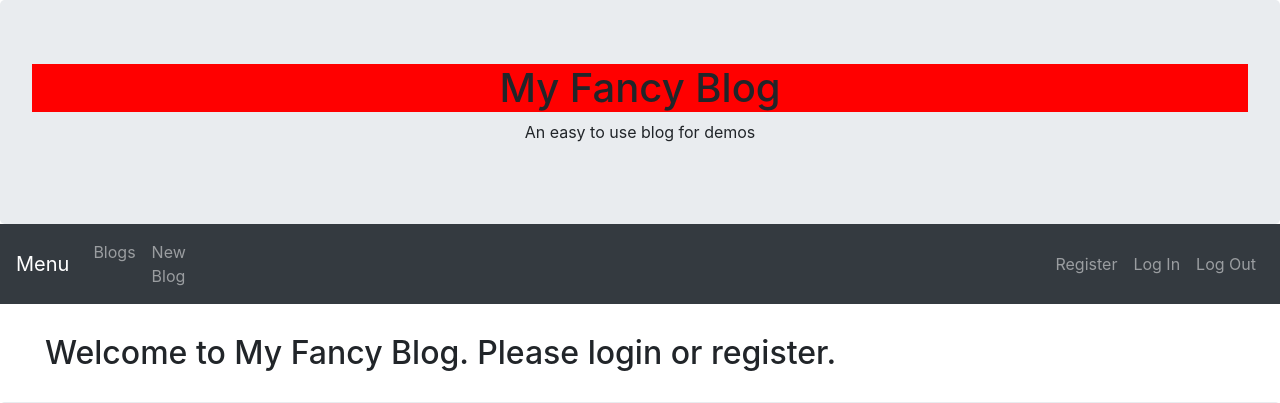
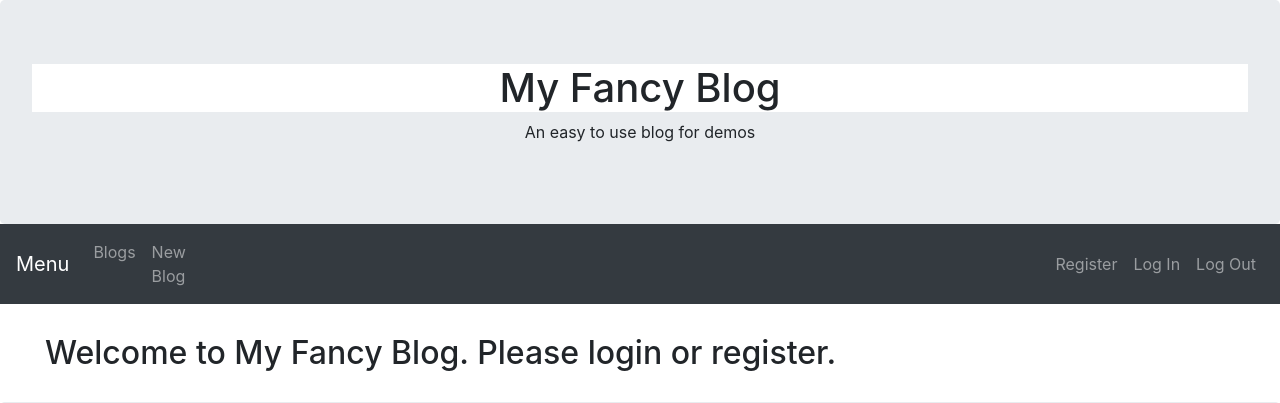
Before and after one commit to mshiekh/newproject, a Python web app: template Application/app/templates/home.html in a window 1280 px wide. Shown: the top 403 px of the page. Run offline with Jinja, Linux system fonts and the light colour scheme; the template is opened without the code that fills it, so the values that code supplies are empty; some libraries are stand-ins or nearby versions.

Commit message:
updated color

```diff
--- a/Application/app/templates/base.html
+++ b/Application/app/templates/base.html
@@ -14,7 +14,7 @@
 <body>
     <header>
         <div class="jumbotron text-center" style="margin-bottom:0">
-            <h1 style="background-color: red;">My Fancy Blog</h1>
+            <h1 style="background-color: white;">My Fancy Blog</h1>
             <p>An easy to use blog for demos</p>
         </div>
         <nav class="navbar navbar-expand-sm bg-dark navbar-dark">
```
